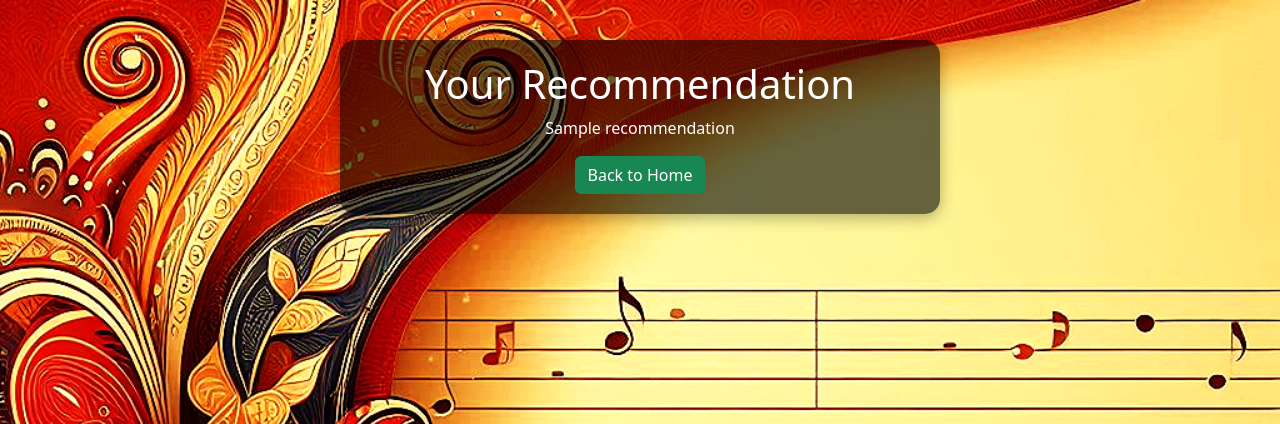
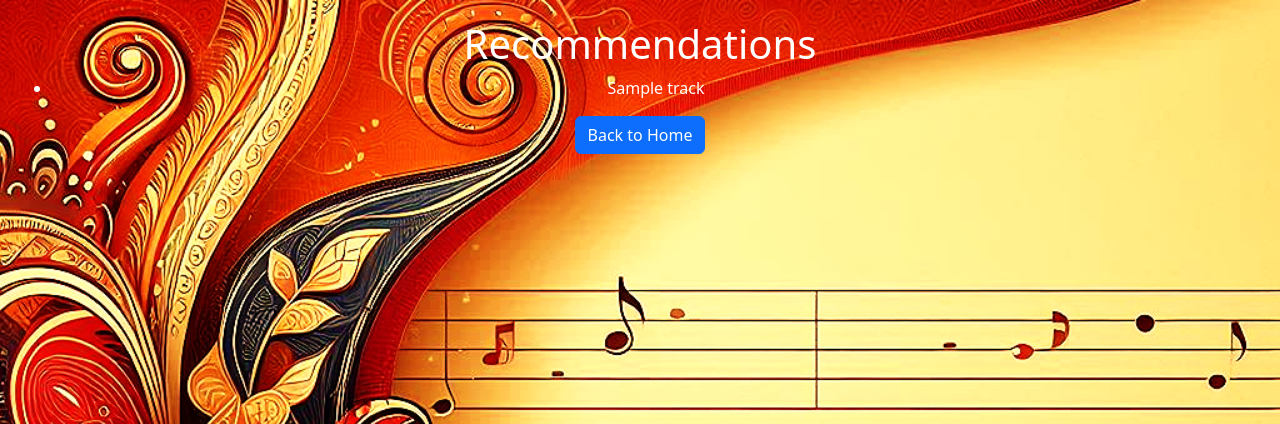
Before and after one commit to prabhatravib/sspotify_recommender_new, a Flask app: template templates/results.html in a window 1280 px wide. Shown: the top 424 px of the page. Run offline with Flask 2, Linux system fonts and the light colour scheme; the template is opened without the code that fills it: most values are stand-ins (such as "Sample title", 1, 10 or a date in 2020).

Commit message:
Update results.html

```diff
--- a/templates/results.html
+++ b/templates/results.html
@@ -3,8 +3,10 @@
 <head>
     <meta charset="UTF-8">
     <meta name="viewport" content="width=device-width, initial-scale=1.0">
-    <title>Recommendation</title>
+    <title>Recommendations</title>
     <link href="https://cdn.jsdelivr.net/npm/bootstrap@5.3.0-alpha1/dist/css/bootstrap.min.css" rel="stylesheet">
+    <!-- Favicon -->
+    <link rel="icon" type="image/png" href="{{ url_for('static', filename='thumbnail.png') }}">
     <style>
         body {
             background: url('/static/Designer.png') no-repeat center center fixed;
@@ -13,21 +15,17 @@
             text-align: center;
             padding: 20px;
         }
-        .recommendation-card {
-            background: rgba(0, 0, 0, 0.6);
-            padding: 20px;
-            border-radius: 15px;
-            margin: 20px auto;
-            max-width: 600px;
-            box-shadow: 0px 4px 15px rgba(0, 0, 0, 0.3);
-        }
     </style>
 </head>
 <body>
-    <div class="recommendation-card">
-        <h1>Your Recommendation</h1>
-        <p>{{ recommendation }}</p>
-        <a href="/" class="btn btn-success">Back to Home</a>
+    <div>
+        <h1>Recommendations</h1>
+        <ul>
+            {% for track in recommendations %}
+                <li>{{ track }}</li>
+            {% endfor %}
+        </ul>
+        <a href="/" class="btn btn-primary">Back to Home</a>
     </div>
 </body>
 </html>
```
